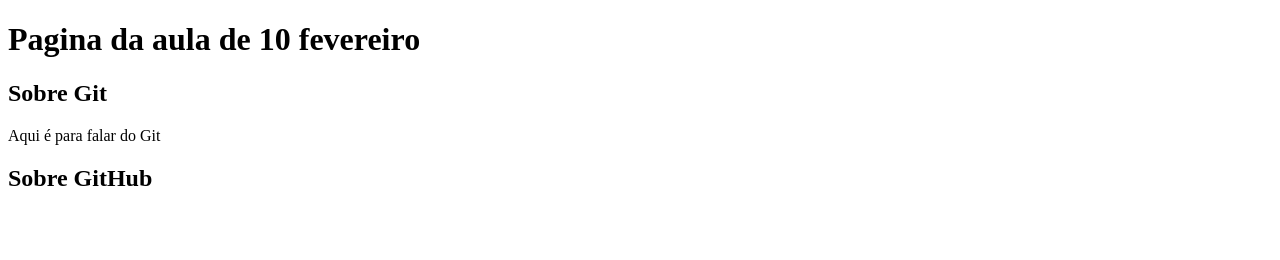
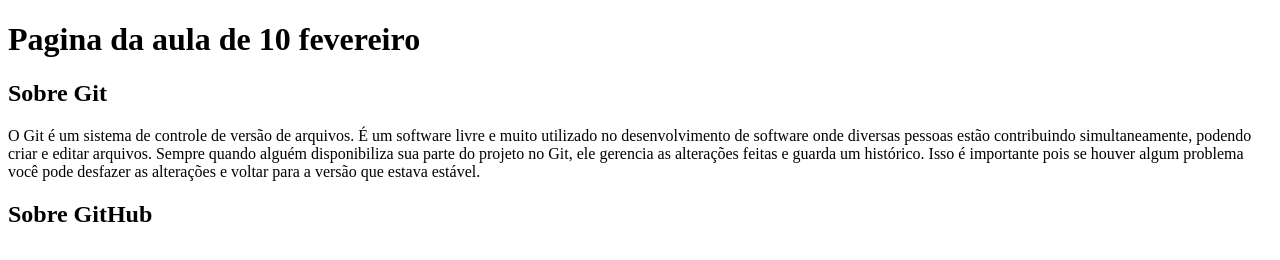
Before and after one commit to prdioliveira/Aula10Fev, a plain HTML site: page index.html in a window 1280 px wide. Drawn offline with Linux system fonts and the light colour scheme.

Commit message:
commit para explicar git

```diff
--- a/index.html
+++ b/index.html
@@ -12,7 +12,9 @@
     </head>
     <article>
         <h2>Sobre Git</h2>
-        <p>Aqui é para falar do Git</p>
+        <p>
+            O Git é um sistema de controle de versão de arquivos. É um software livre e muito utilizado no desenvolvimento de software onde diversas pessoas estão contribuindo simultaneamente, podendo criar e editar arquivos. Sempre quando alguém disponibiliza sua parte do projeto no Git, ele gerencia as alterações feitas e guarda um histórico. Isso é importante pois se houver algum problema você pode desfazer as alterações e voltar para a versão que estava estável.
+        </p>
     </article>
     <article>
         <h2>Sobre GitHub</h2>
```
